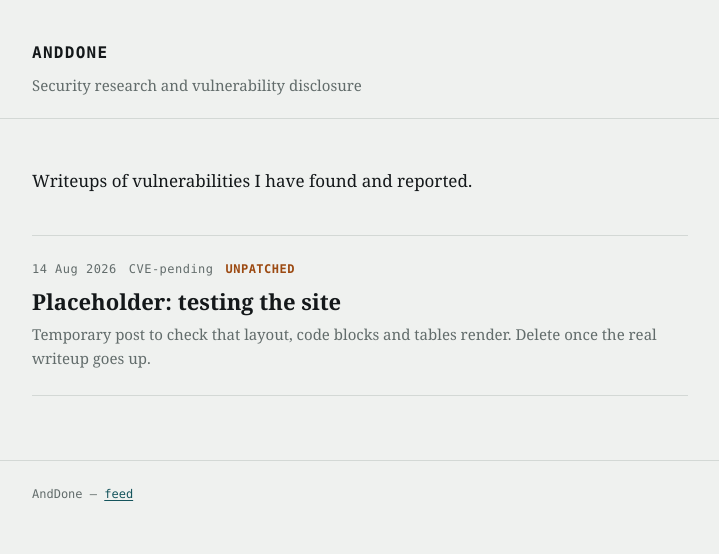
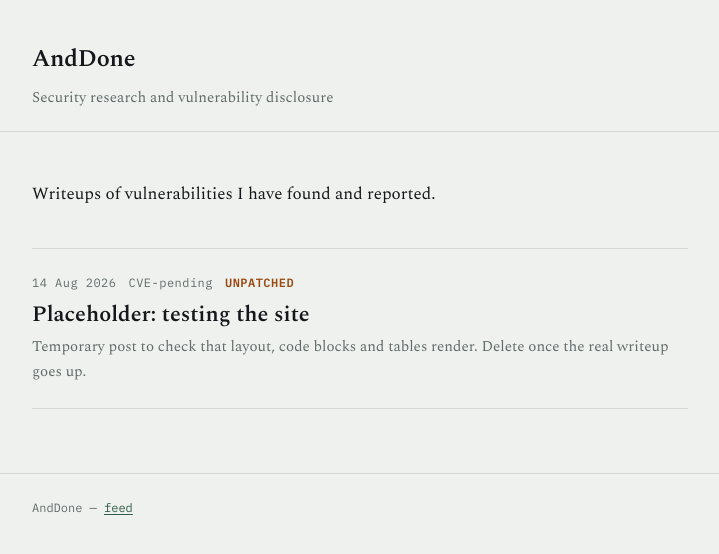
Before and after one commit to AndDone-git/anddone-git.github.io, a Jekyll site: the page built from index.md, in a window 1280 px wide. Shown: the top 554 px of the page, without its empty margins (280-999 px from the left). Built offline with Jekyll 4.4.1, drawn with Linux system fonts in a browser that asks for light colours.

Commit message:
add site layout, icons and share card

```diff
--- a/_config.yml
+++ b/_config.yml
@@ -1,6 +1,6 @@
 title: AndDone
 tagline: Security research and vulnerability disclosure
-description: Vulnerability research, disclosure writeups and advisories.
+description: Vulnerability research
 author: AndDone
 
 # A user site (repo named <username>.github.io) is served from the domain root,
--- a/_layouts/default.html
+++ b/_layouts/default.html
@@ -6,17 +6,38 @@
 <title>{% if page.title %}{{ page.title }} — {{ site.title }}{% else %}{{ site.title }}{% endif %}</title>
 <meta name="description" content="{{ page.summary | default: site.description }}">
 <link rel="alternate" type="application/atom+xml" href="{{ '/feed.xml' | relative_url }}">
+
+<link rel="preconnect" href="https://fonts.googleapis.com">
+<link rel="preconnect" href="https://fonts.gstatic.com" crossorigin>
+<link href="https://fonts.googleapis.com/css2?family=IBM+Plex+Mono:wght@400;500;600&family=Spectral:wght@400;500;600&display=swap" rel="stylesheet">
+
+<link rel="icon" href="{{ '/favicon.ico' | relative_url }}" sizes="any">
+<link rel="icon" href="{{ '/favicon.svg' | relative_url }}" type="image/svg+xml">
+<link rel="icon" type="image/png" sizes="32x32" href="{{ '/favicon-32.png' | relative_url }}">
+<link rel="icon" type="image/png" sizes="16x16" href="{{ '/favicon-16.png' | relative_url }}">
+<link rel="apple-touch-icon" sizes="180x180" href="{{ '/apple-touch-icon.png' | relative_url }}">
+
+<meta property="og:type" content="{% if page.date %}article{% else %}website{% endif %}">
+<meta property="og:title" content="{% if page.title %}{{ page.title }}{% else %}{{ site.title }}{% endif %}">
+<meta property="og:description" content="{{ page.summary | default: site.description }}">
+<meta property="og:url" content="{{ page.url | absolute_url }}">
+<meta property="og:site_name" content="{{ site.title }}">
+<meta property="og:image" content="{{ '/og-image.png' | absolute_url }}">
+<meta property="og:image:width" content="1200">
+<meta property="og:image:height" content="630">
+<meta name="twitter:card" content="summary_large_image">
+<meta name="theme-color" content="#2f5d46">
 <style>
   :root {
     --paper:  #eff1ef;
     --ink:    #14181a;
     --muted:  #626c6b;
     --rule:   #d3d8d5;
-    --accent: #14545c;
+    --accent: #2f5d46;
     --flag:   #9c4a12;
 
-    --serif: "Iowan Old Style", "Source Serif Pro", Charter, Georgia, serif;
-    --mono:  ui-monospace, SFMono-Regular, "SF Mono", Menlo, Consolas, monospace;
+    --serif: Spectral, "Iowan Old Style", Charter, Georgia, serif;
+    --mono:  "IBM Plex Mono", ui-monospace, SFMono-Regular, Menlo, Consolas, monospace;
   }
 
   *, *::before, *::after { box-sizing: border-box; }
@@ -36,7 +57,7 @@
   /* ---- masthead ---- */
   .masthead { border-bottom: 1px solid var(--rule); padding: 2.5rem 0 1.25rem; margin-bottom: 3rem; }
   .masthead a { color: inherit; text-decoration: none; }
-  .masthead h1 { font-family: var(--mono); font-size: 1rem; font-weight: 600; letter-spacing: 0.08em; text-transform: uppercase; margin: 0; }
+  .masthead h1 { font-family: var(--serif); font-size: 1.5rem; font-weight: 600; letter-spacing: -0.01em; margin: 0; }
   .masthead p { color: var(--muted); font-size: 0.9375rem; margin: 0.4rem 0 0; }
 
   /* ---- links ---- */
```
Also changed, not shown: apple-touch-icon.png (added), favicon-16.png (added), favicon-32.png (added), favicon.svg (added), og-image.png (added), 3 other files.
